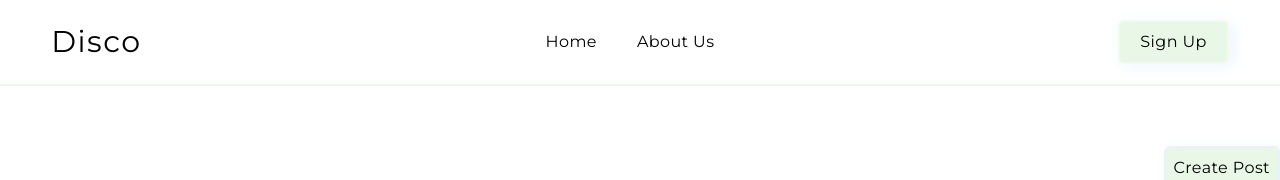
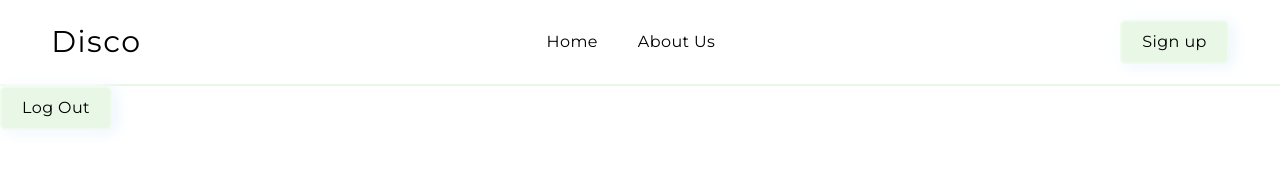
Before and after one commit to Austin-Imbastari/disco, a React (Vite) app: page /logout in a window 1280 px wide. Shown: the top 180 px of the page. Built offline with nearby package versions, Linux system fonts and the light colour scheme; no server answers.

Commit message:
created the signup and signin

```diff
--- /dev/null
+++ b/src/components/LogOut/LogOut.tsx
@@ -0,0 +1,44 @@
+import React from "react";
+import { useNavigate } from "react-router-dom";
+
+const LogOut = () => {
+    const navigate = useNavigate();
+
+    const handleOnSubmit = async (e: React.FormEvent<HTMLFormElement>) => {
+        e.preventDefault();
+
+        try {
+            const url = "https://disco-app-7sxty.ondigitalocean.app/api/auth/signout";
+
+            const response = await fetch(url, {
+                method: "POST",
+                headers: {
+                    "Content-Type": "application/json",
+                    Authorization: `Bearer ${localStorage.getItem("auth")}`,
+                },
+            });
+
+            if (response.ok) {
+                localStorage.removeItem("auth");
+                window.location.reload();
+                navigate("/*");
+            } else {
+                console.error("POST request failed with status:", response.status);
+            }
+        } catch (err) {
+            console.log(err);
+        }
+    };
+
+    return (
+        <>
+            <form onSubmit={handleOnSubmit}>
+                <button className='bg-mint text-black px-5 py-2 rounded-md border-solid border-2  hover:bg-azure tracking-wide transition-colors duration-200'>
+                    Log Out
+                </button>
+            </form>
+        </>
+    );
+};
+
+export default LogOut;
--- a/src/components/Navbar/Navbar.tsx
+++ b/src/components/Navbar/Navbar.tsx
@@ -1,31 +1,40 @@
 /* eslint-disable @typescript-eslint/no-unused-vars */
-import { useEffect, useState } from 'react';
-import { NavLink } from 'react-router-dom';
+import { useEffect, useState } from "react";
+import { NavLink } from "react-router-dom";
+import LogOut from "../LogOut/LogOut";
+
+type UserProps = {
+    data?: {
+        user: {
+            id: number;
+            role: string;
+            username: string;
+        };
+    };
+};
 
 const Navbar = () => {
-  const [user, setUser] = useState<string>('');
+    const [user, setUser] = useState<UserProps>();
 
     const fetchUsers = async () => {
         try {
-      const productionUrl = 'https://disco-app-7sxty.ondigitalocean.app';
+            const productionUrl = "https://disco-app-7sxty.ondigitalocean.app";
             //   const developmentUrl = 'http://localhost:8000';
             const response = await fetch(`${productionUrl}/api/users/current`, {
-        method: 'GET',
+                method: "GET",
                 headers: {
-          Authorization: `Bearer ${localStorage.getItem('auth')}`,
+                    Authorization: `Bearer ${localStorage.getItem("auth")}`,
                 },
             });
             const data = await response.json();
             setUser(data);
-      console.log(data);
         } catch (error) {
-      console.error('Error:', error);
+            console.error("Error:", error);
         }
     };
 
-  console.log(localStorage.getItem('auth'));
-
-  console.log(user);
+    console.log(localStorage.getItem("auth"));
+    console.log("this is the data", user);
 
     useEffect(() => {
         fetchUsers();
@@ -33,42 +42,42 @@ const Navbar = () => {
 
     return (
         <>
-      <nav className="flex justify-between items-center w-[92%] mx-auto mt-5">
+            <nav className='flex justify-between items-center w-[92%] mx-auto mt-5'>
                 <div>
-          <NavLink
-            to="*"
-            className="text-3xl w-16 tracking-wider"
-          >
+                    <NavLink to='*' className='text-3xl w-16 tracking-wider'>
                         Disco
                     </NavLink>
                 </div>
                 <div>
-          <ul className="flex items-center gap-10">
-            <NavLink
-              to="*"
-              className="tracking-wide"
-            >
+                    <ul className='flex items-center gap-10'>
+                        <NavLink to='*' className='tracking-wide'>
                             Home
                         </NavLink>
-            <NavLink
-              to="/aboutus"
-              className="tracking-wide"
-            >
+                        <NavLink to='/aboutus' className='tracking-wide'>
                             About Us
                         </NavLink>
                     </ul>
                 </div>
                 <div>
-          <NavLink to="/signup">
-            <button className="bg-mint text-black px-5 py-2 rounded-md border-solid border-2  hover:bg-azure tracking-wide transition-colors duration-200">
-              Sign Up
+                    {user?.data?.user?.username ? (
+                        <div className='flex'>
+                            <NavLink to={user?.data?.user?.username ? "/*" : "/signup"}>
+                                <button className='text-xl  text-black px-5 py-2 rounded-md border-solid border-2  hover:bg-white tracking-wide transition-colors duration-200'>
+                                    Welcome, {user?.data?.user?.username}
                                 </button>
                             </NavLink>
+                            <LogOut />
+                        </div>
+                    ) : (
+                        <NavLink to={user?.data?.user?.username ? "/*" : "/signup"}>
+                            <button className='bg-mint text-black px-5 py-2 rounded-md border-solid border-2  hover:bg-azure tracking-wide transition-colors duration-200'>
+                                {"Sign up"}
+                            </button>
+                        </NavLink>
+                    )}
                 </div>
             </nav>
-      <div
-        style={{ borderBottom: '2.5px solid #E9F7E6', marginTop: '20px' }}
-      ></div>
+            <div style={{ borderBottom: "2.5px solid #E9F7E6", marginTop: "20px" }}></div>
         </>
     );
 };
--- a/src/components/SignUp/SignUp.tsx
+++ b/src/components/SignUp/SignUp.tsx
@@ -1,5 +1,5 @@
-import React, { useState } from 'react';
-import { useNavigate } from 'react-router-dom';
+import React, { useState } from "react";
+import { useNavigate } from "react-router-dom";
 
 const SignUp = () => {
     const navigate = useNavigate();
@@ -7,8 +7,8 @@ const SignUp = () => {
         username: string;
         password: string;
     }>({
-    username: '',
-    password: '',
+        username: "",
+        password: "",
     });
 
     const handlePasswordChange = (e: React.ChangeEvent<HTMLInputElement>) => {
@@ -29,12 +29,12 @@ const SignUp = () => {
         e.preventDefault();
 
         try {
-      const productionUrl = 'https://disco-app-7sxty.ondigitalocean.app';
+            const productionUrl = "https://disco-app-7sxty.ondigitalocean.app";
             //   const developmentUrl = 'http://localhost:8000';
             const response = await fetch(`${productionUrl}/api/auth/signup`, {
-        method: 'POST',
+                method: "POST",
                 headers: {
-          'Content-Type': 'application/json',
+                    "Content-Type": "application/json",
                 },
                 body: JSON.stringify({
                     username: credentials.username,
@@ -43,106 +43,95 @@ const SignUp = () => {
             });
 
             if (!response.ok) {
-        throw new Error('Failed to sign in');
+                throw new Error("Failed to sign in");
             }
 
             const { data } = await response.json();
 
-      console.log('Sign up successful:', data);
+            console.log("Sign up successful:", data);
 
             const token = data.token;
-      console.log('this is token:', token);
+            console.log("this is token:", token);
             if (!token) {
-        throw new Error('Token not found in response data');
+                throw new Error("Token not found in response data");
             }
 
-      localStorage.setItem('auth', token);
+            localStorage.setItem("auth", token);
 
             setCredentials({
-        username: '',
-        password: '',
+                username: "",
+                password: "",
             });
-      navigate('/*');
+            navigate("/*");
+            window.location.reload();
         } catch (error) {
-      console.error('Error signing in:', error);
+            console.error("Error signing in:", error);
         }
     };
 
     return (
         <>
             <form onSubmit={handleOnSubmit}>
-        <div className="bg-[#F9FAFB] h-screen w-screen flex items-center">
-          <div className="h-max mx-auto flex flex-col items-center">
-            <h1 className="text-xl font-bold text-center pb-10">Sign Up</h1>
-            <div className="bg-white shadow-xl p-10 flex flex-col gap-4 text-sm">
+                <div className='bg-[#F9FAFB] h-screen w-screen flex items-center'>
+                    <div className='h-max mx-auto flex flex-col items-center'>
+                        <h1 className='text-xl font-bold text-center pb-10'>Sign Up</h1>
+                        <div className='bg-white shadow-xl p-10 flex flex-col gap-4 text-sm'>
                             <div>
-                <label
-                  className="text-gray-600 font-bold inline-block pb-2"
-                  htmlFor="username"
-                >
+                                <label className='text-gray-600 font-bold inline-block pb-2' htmlFor='username'>
                                     Username
                                 </label>
                                 <input
-                  className="border border-gray-400 focus:outline-slate-400 rounded-md w-full shadow-sm px-5 py-2"
-                  type="username"
-                  name="username"
-                  placeholder="jiggy"
+                                    className='border border-gray-400 focus:outline-slate-400 rounded-md w-full shadow-sm px-5 py-2'
+                                    type='username'
+                                    name='username'
+                                    placeholder='jiggy'
                                     value={credentials.username}
                                     onChange={handleUsernameChange}
                                 />
                             </div>
                             <div>
-                <label
-                  className="text-gray-600 font-bold inline-block pb-2"
-                  htmlFor="password"
-                >
+                                <label className='text-gray-600 font-bold inline-block pb-2' htmlFor='password'>
                                     Password
                                 </label>
                                 <input
-                  className="border border-gray-400 focus:outline-slate-400 rounded-md w-full shadow-sm px-5 py-2"
-                  type="password"
-                  name="password"
+                                    className='border border-gray-400 focus:outline-slate-400 rounded-md w-full shadow-sm px-5 py-2'
+                                    type='password'
+                                    name='password'
                                     value={credentials.password}
                                     onChange={handlePasswordChange}
-                  placeholder="******"
-                  autoComplete="on"
+                                    placeholder='******'
+                                    autoComplete='on'
                                 />
                             </div>
-              <div className="flex">
-                <div className="w-full">
-                  <a
-                    className="font-bold text-blue-600"
-                    href=""
-                  >
+                            <div className='flex'>
+                                <div className='w-full'>
+                                    <a className='font-bold text-blue-600' href=''>
                                         Forgot password?
                                     </a>
                                 </div>
                             </div>
                             <div>
                                 <input
-                  className="bg-[#E9F7E6] w-full py-2 rounded-md text-black font-bold cursor-pointer hover:bg-[#E8F2FE]"
-                  type="submit"
-                  value="Login"
+                                    className='bg-[#E9F7E6] w-full py-2 rounded-md text-black font-bold cursor-pointer hover:bg-[#E8F2FE]'
+                                    type='submit'
+                                    value='Login'
                                 />
                             </div>
                             <div>
-                <p className="text-center">Or continue with</p>
+                                <p className='text-center'>Or continue with</p>
                             </div>
-              <div className="flex gap-4">
-                <button className="bg-[#E8F2FE] w-1/2 py-1 rounded-md text-black font-bold cursor-pointer hover:bg-[#E9F7E6]">
+                            <div className='flex gap-4'>
+                                <button className='bg-[#E8F2FE] w-1/2 py-1 rounded-md text-black font-bold cursor-pointer hover:bg-[#E9F7E6]'>
                                     Demo User
                                 </button>
-                <button className="bg-[#E8F2FE] w-1/2 py-1 rounded-md text-black font-bold cursor-pointer hover:bg-[#E9F7E6]">
+                                <button className='bg-[#E8F2FE] w-1/2 py-1 rounded-md text-black font-bold cursor-pointer hover:bg-[#E9F7E6]'>
                                     Admin User
                                 </button>
                             </div>
                         </div>
-            <p className="text-sm text-gray-500 mt-10">
-              Not a member?{' '}
-              <a
-                href="#"
-                className="text-[black] font-bold"
-              >
+                        <p className='text-sm text-gray-500 mt-10'>
+                            Not a member?{" "}
+                            <a href='#' className='text-[black] font-bold'>
                                 create account
                             </a>
                         </p>
--- a/src/pages/Home.tsx
+++ b/src/pages/Home.tsx
@@ -4,6 +4,7 @@ import { Route, Routes } from "react-router-dom";
 import Navbar from "../components/Navbar/Navbar";
 import AboutUs from "../components/AboutUs/AboutUs";
 import SignUp from "../components/SignUp/SignUp";
+import LogOut from "../components/LogOut/LogOut";
 import Board from "../components/Board/Board";
 import CreatePost from "../components/CreatePost/CreatePost";
 import PostPage from "../components/PostPage/PostPage";
@@ -19,6 +20,7 @@ const Home = () => {
                 <Route path='*' element={<Board />} />
                 <Route path='/aboutus' element={<AboutUs />} />
                 <Route path='/signup' element={<SignUp />} />
+                <Route path='/logout' element={<LogOut />} />
                 <Route path='/createpost' element={<CreatePost />} />
                 <Route path='/post/:id' element={<PostPage />} />
             </Routes>
```
Lines whose indentation alone changed are shown as unchanged.
